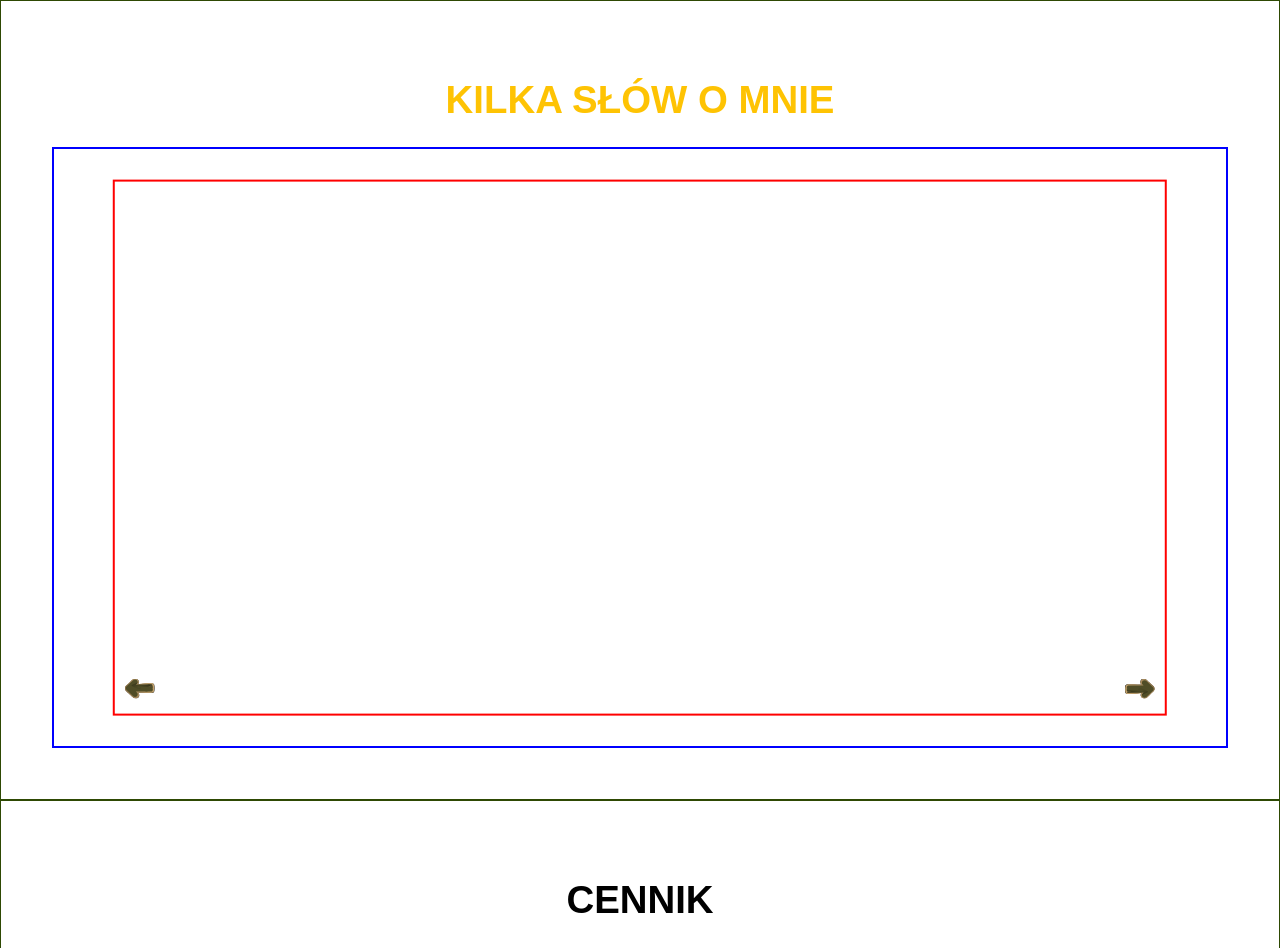
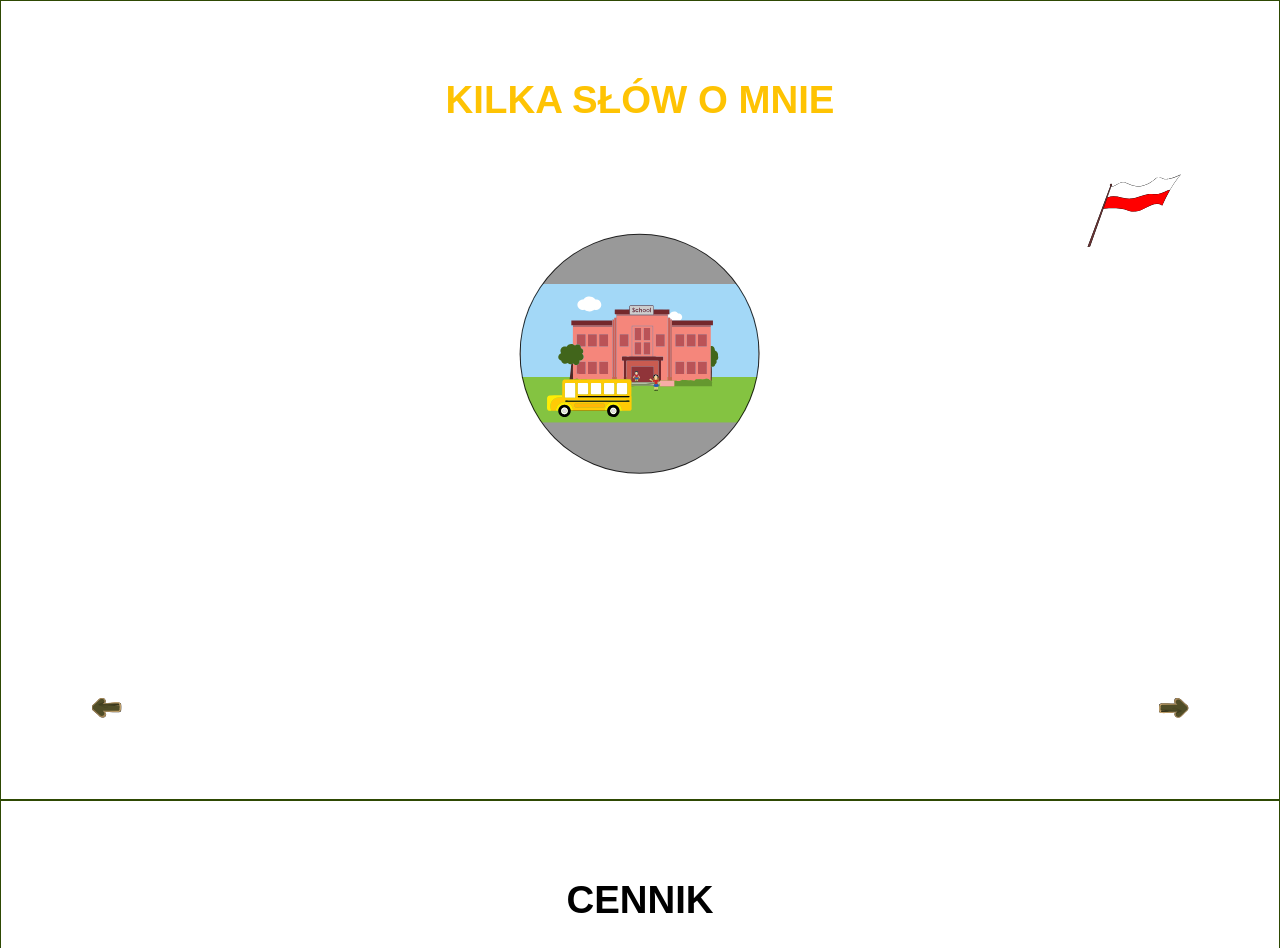
Before and after one commit to BartekNowicki/www_konwersacje, a Gatsby site: page / in a window 1280 px wide. Shown: the part 1600-2548 px from the top of the page. Built offline with nearby package versions, Linux system fonts and the light colour scheme; Gatsby itself is replaced by a stand-in of ours; a web font is replaced by a local one.

Commit message:
added about me

```diff
--- a/src/components/Abouter.js
+++ b/src/components/Abouter.js
@@ -1,32 +1,72 @@
 import React from 'react'
 import { Text } from './Text'
+import flagPL from '../images/flagPL.svg'
+import flagUS from '../images/flagUS.svg'
+import * as scssVariables from '../scssVariablesForJs.module.scss'
 
-const Abouter = ({ text, logoUrl, bakcgUrl, title, location, dates, status }) => {
+
+
+const Abouter = ({ text, logoUrl, country, location, dates, status }) => {
 
     const screenStyles = {
-        color: 'white',
-        fontSize: '4rem',
+        color: 'rgba(255, 255, 255, 0.6)',
+        fontFamily: scssVariables.scssSecondaryFont,
+        fontSize: '4vmin',
         display: 'flex',
         width: '100%',
         height: '100%',
         flexDirection: 'column',
         justifyContent: 'center',
         alignItems: 'center',
+        //border: '2px solid green',
     }
 
+    const logoStyles = {
+        width: '30vmin',
+        height: '30vmin',
+        backgroundImage: `url(${logoUrl})`,
+        backgroundRepeat: 'no-repeat',
+        backgroundPosition: 'center',
+        backgroundSize: 'contain',
+        border: '1px solid rgba(0, 0, 0, 0.8)',
+        borderRadius: '50%',
+        backgroundColor: 'rgba(0, 0, 0, 0.4)',
+    }
+
+    const flagStyles = {
+        width: '20vmin',
+        height: '10vmin',
+        backgroundImage: `url(${country === 'pl' ? flagPL : flagUS})`,
+        backgroundRepeat: 'no-repeat',
+        backgroundPosition: 'top right',
+        backgroundSize: 'contain',
+        borderBottomLeftRadius: '5px',
+        position: 'absolute',
+        top: '1vmin',
+        right: '1vmin',
+
+
+
+    }
+
+
+
     return (
+
         <div style = { screenStyles }>
-            <Text tag = 'p' text = { text } />
-            <div style = {{fontSize: '10px'}}>
 
-                {logoUrl}
-                {bakcgUrl}
-                {title}
-                {location}
-                {dates}
-                {status}
+            <div style = { logoStyles }></div>
 
-            </div>
+            <div style = { flagStyles }></div>
+
+            <Text tag = 'p' text = { text } styles = {{ textAlign: 'center', marginTop: '10px' }}/>
+
+            <Text tag = 'p' text = { dates } styles = {{ textAlign: 'center', marginTop: '10px' }}/>
+
+            <Text tag = 'p' text = { location } styles = {{ textAlign: 'center', marginTop: '10px' }}/>
+
+            <Text tag = 'p' text = { status } styles = {{ textAlign: 'center', marginTop: '10px' }}/>
+
 
         </div>
     )
--- a/src/components/Slider.js
+++ b/src/components/Slider.js
@@ -2,119 +2,116 @@ import React, { useEffect, useRef } from 'react'
 import Abouter from './Abouter';
 import arrow from '../images/arrow.svg'
 import { gsap } from 'gsap'
+import primarySchoolLogo from '../images/primarySchoolLogo.svg'
+import highschoolLogo from '../images/highschoolLogo.jpg'
+import westValleyCollegeLogo from '../images/westValleyCollegeLogo.jpg'
+import deAnzaCollegeLogo from '../images/deAnzaCollegeLogo.jpg'
+import uniwersytetWarszawskiLogo from '../images/uniwersytetWarszawskiLogo.jpg'
+import bardoLogo from '../images/bardoLogo.jpg'
+
 
 
 const abouters = [
     {
         id: 0,
         name: 'abouter1',
-        text: '1',
-        logoUrl: 1,
-        bakcgUrl : 1,
-        title : 1,
-        location : 1,
-        dates : 1,
-        status : 1,
+        text: 'Polish primary school',
+        logoUrl: primarySchoolLogo,
+        country : 'pl',
+        location : 'Warsaw, Poland',
+        dates : '1983 - 1989',
+        status : 'completed grades 1 - 6',
     },
     {
         id: 1,
         name: 'abouter2',
-        text: '2',
-        logoUrl: 2,
-        bakcgUrl : 2,
-        title : 2,
-        location : 2,
-        dates : 2,
-        status :2,
+        text: 'Prospect High School',
+        logoUrl: highschoolLogo,
+        country : 'usa',
+        location : 'Saratoga, CA, USA',
+        dates : '1990 - 1994',
+        status :'graduated',
     },
     {
         id: 2,
         name: 'abouter3',
-        text: '3',
-        logoUrl: 3,
-        bakcgUrl : 3,
-        title : 3,
-        location : 3,
-        dates : 3,
-        status : 3,
+        text: 'West Valley College',
+        logoUrl: westValleyCollegeLogo,
+        country : 'usa',
+        location : 'Saratoga, CA, USA',
+        dates : '1993',
+        status :'completed a philosophy class',
     },
     {
         id: 3,
         name: 'abouter4',
-        text: '4',
-        logoUrl: 4,
-        bakcgUrl : 4,
-        title : 4,
-        location : 4,
-        dates : 4,
-        status : 4,
+        text: 'De Anza College',
+        logoUrl: deAnzaCollegeLogo,
+        country : 'usa',
+        location : 'Cupertino, CA, USA',
+        dates : '1993 - 1994',
+        status : 'completed a two-semester physics course',
     },
     {
         id: 4,
         name: 'abouter5',
-        text: '5',
-        logoUrl: 5,
-        bakcgUrl : 5,
-        title : 5,
-        location : 5,
-        dates : 5,
-        status :5,
+        text: 'Uniwersytet Warszawski',
+        logoUrl: uniwersytetWarszawskiLogo,
+        country : 'pl',
+        location : 'Warsaw, Poland',
+        dates : '1995 - 1996',
+        status :'completed two semesters at the Physics Department',
     },
     {
         id: 5,
         name: 'abouter6',
-        text: '6',
-        logoUrl: 6,
-        bakcgUrl : 6,
-        title : 6,
-        location : 6,
-        dates : 6,
-        status : 6,
+        text: 'Uniwersytet Warszawski',
+        logoUrl: uniwersytetWarszawskiLogo,
+        country : 'pl',
+        location : 'Warsaw, Poland',
+        dates : '1996 - 2001',
+        status :'MA in psychology',
     },
     {
         id: 6,
         name: 'abouter7',
-        text: '7',
-        logoUrl: 7,
-        bakcgUrl : 7,
-        title : 7,
-        location : 7,
-        dates : 7,
-        status : 7,
+        text: 'Centrum Konwersacji School For Conversational Language Development',
+        logoUrl: bardoLogo,
+        country : 'pl',
+        location : 'Warsaw, Poland',
+        dates : '2001 - 2011',
+        status : 'owner, CEO and English as a Second Language teacher',
     },
     {
         id: 7,
         name: 'abouter8',
-        text: '8',
-        logoUrl: 8,
-        bakcgUrl : 8,
-        title : 8,
-        location : 8,
-        dates : 8,
-        status : 8,
+        text: 'Bardo Biuro Tłumaczeń Konferencyjnych',
+        logoUrl: bardoLogo,
+        country : 'pl',
+        location : 'Warsaw, Poland',
+        dates : '2011 - present',
+        status : 'owner, CEO and Polish-English interpreter',
     },
     {
         id: 8,
         name: 'abouter9',
-        text: '9',
-        logoUrl: 9,
-        bakcgUrl : 9,
-        title : 9,
-        location : 9,
-        dates : 9,
-        status : 9,
+        text: 'Bardo School For Conversational Language Development',
+        logoUrl: bardoLogo,
+        country : 'pl',
+        location : 'Warsaw, Poland',
+        dates : '2021 - present',
+        status : 'owner, CEO and English as a Second Language teacher',
     },
-    {
-        id: 9,
-        name: 'abouter10',
-        text: '10',
-        logoUrl: 10,
-        bakcgUrl : 10,
-        title : 10,
-        location : 10,
-        dates : 10,
-        status : 10,
-    }
+    // {
+    //     id: 9,
+    //     name: 'abouter10',
+    //     text: 'interests and hobbies',
+    //     logoUrl: '10',
+    //     country : 'pl',
+    //     location : 'Warsaw, Poland',
+    //     dates : '10',
+    //     status : '10',
+    // }
 ];
 
 
@@ -130,9 +127,9 @@ const sliderStyles = {
 
 
 const abouterWrapperStyles = {
-    border: '2px solid red',
-    width: '90%',
-    height: '90%',
+    //border: '2px solid red',
+    width: '95%',
+    height: '95%',
     position: 'absolute',
     top: '50%',
     left: '50%',
@@ -281,8 +278,7 @@ const Slider = () => {
                     <Abouter
                     text = { item.text }
                     logoUrl = { item.logoUrl }
-                    bakcgUrl = { item.bakcgUrl }
-                    title = { item.title }
+                    country = { item.country }
                     location = { item.location }
                     dates = { item.dates }
                     status = { item.status }
--- a/src/components/pageSections/Section3.js
+++ b/src/components/pageSections/Section3.js
@@ -1,6 +1,5 @@
 import React from 'react'
 import { Text } from '../Text'
-import data from '../../data'
 import * as scssVariables from '../../scssVariablesForJs.module.scss'
 import Slider from '../Slider';
 import './section3.scss';
@@ -19,7 +18,7 @@ const Section3 = ({ sectionID }) => {
     }
 
     const sliderWrapperStyles = {
-        border: '2px solid blue',
+        //border: '2px solid blue',
         flexGrow: 1,
         width: '100%',
     }
```
Also changed, not shown: src/images/bardoLogo.jpg (added), src/images/deAnzaCollegeLogo.jpg (added), src/images/flagPL.svg (added), src/images/flagUS.svg (added), src/images/highschoolLogo.jpg (added), src/images/primarySchoolLogo.svg (added), src/images/uniwersytetWarszawskiLogo.jpg (added), src/images/westValleyCollegeLogo.jpg (added).
